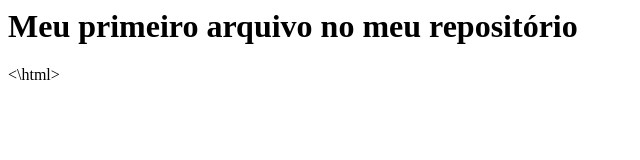
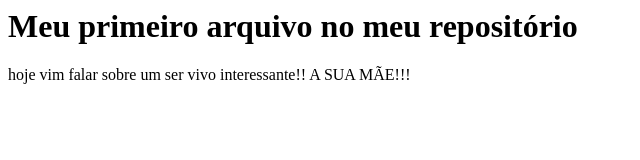
Before and after one commit to BernardoRosaMartins/primeiro-reposit-rio, a plain HTML site: page index.html in a window 1280 px wide. Shown: the whole page, without its empty margins (0-640 px from the left). Drawn offline with Linux system fonts and the light colour scheme.

Commit message:
Update index.html

```diff
--- a/index.html
+++ b/index.html
@@ -1,3 +1,5 @@
 <html>
         <h1> Meu primeiro arquivo no meu repositório</h1>
-<\html>
+
+        hoje vim falar sobre um ser vivo interessante!!
+        A SUA MÃE!!!
```
